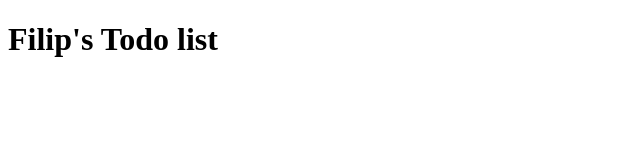
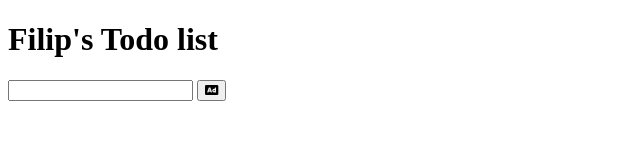
Before and after one commit to FilipEngbergs/Filips-todo-list, a website: page index.html in a window 1280 px wide. Shown: the whole page, without its empty margins (0-640 px from the left). Drawn offline with Linux system fonts and the light colour scheme.

Commit message:
Created a form with input and submit button

```diff
--- a/index.html
+++ b/index.html
@@ -29,6 +29,12 @@
             <h1>Filip's Todo list</h1>
         </header>
         <main>
+            <form>
+                <input type="class" class="todo-input" />
+                <button type="submit" class="submit-input-button">
+                    <i class="fas fa-ad"></i>
+                </button>
+            </form>
             <div class="todo-container"></div>
         </main>
     </body>
```
